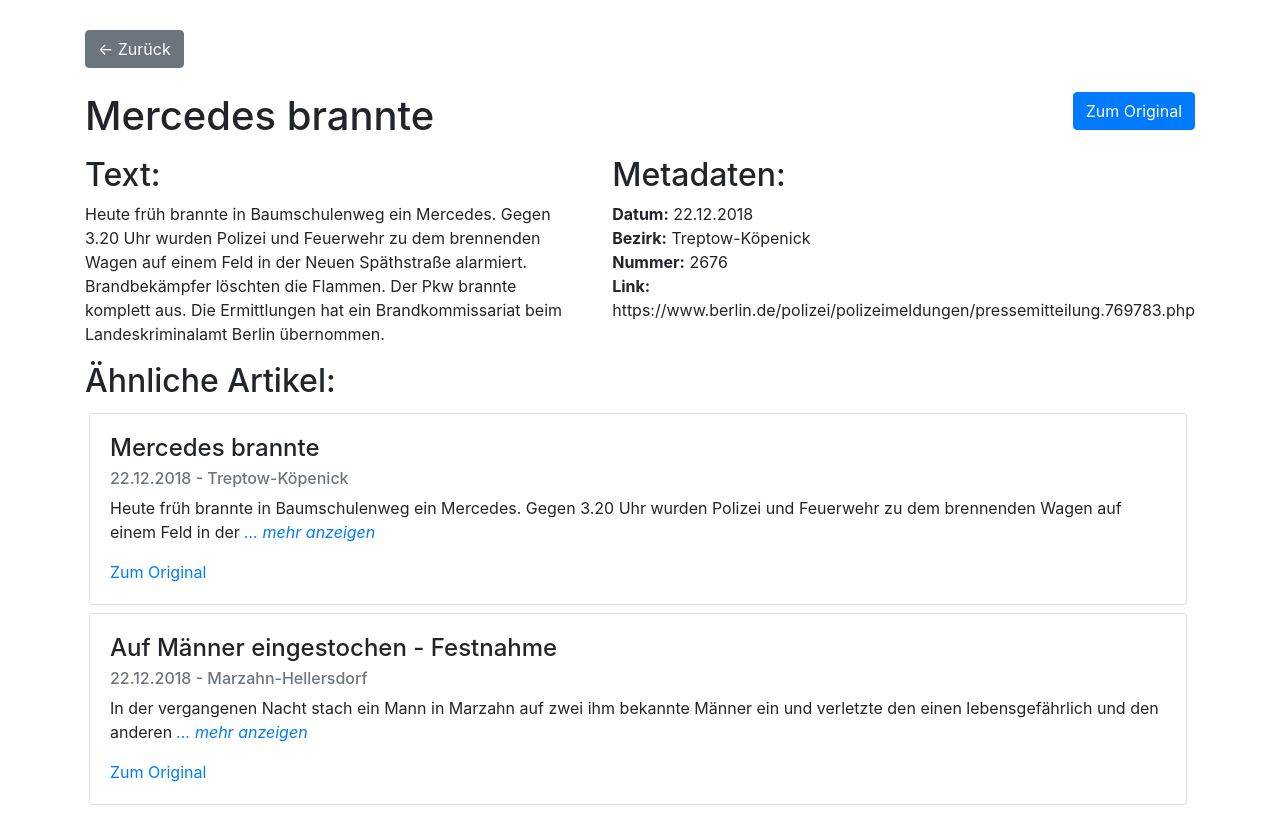
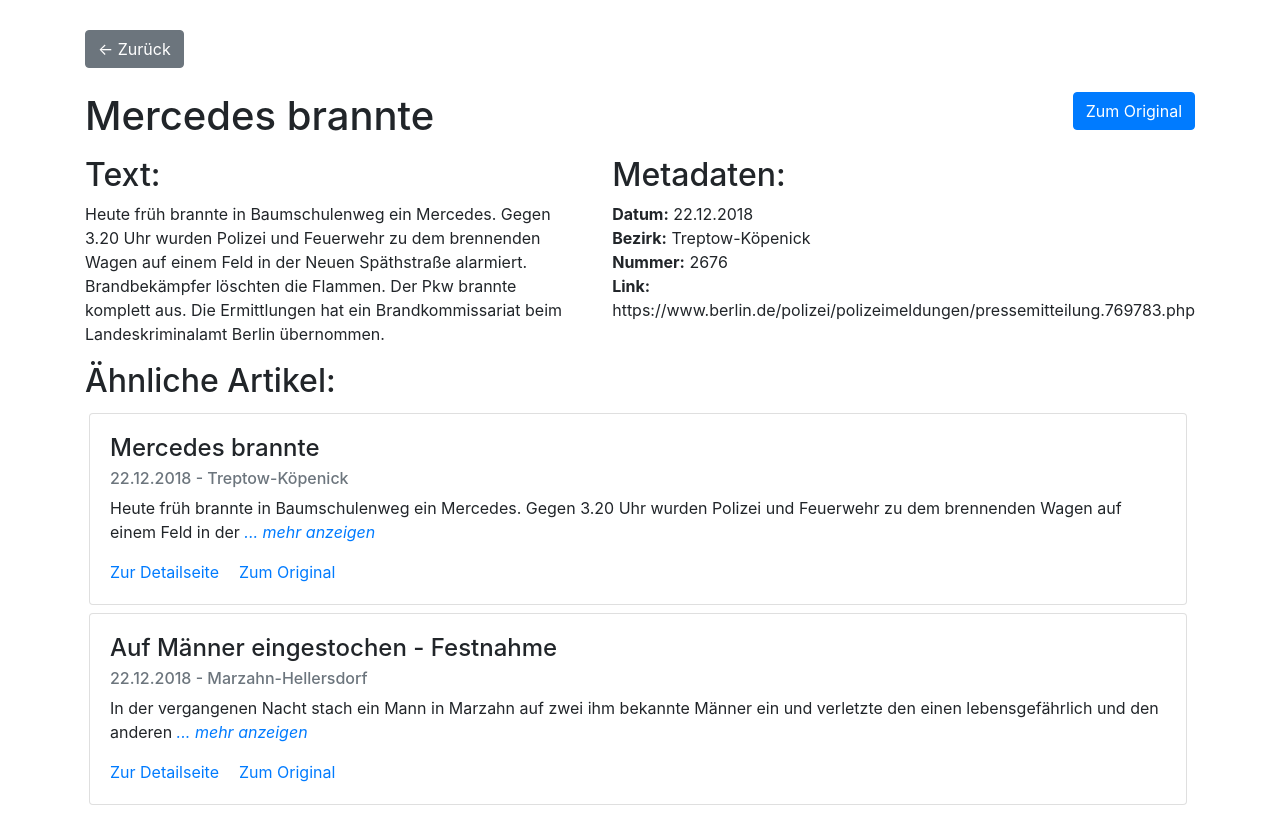
Before and after one commit to SemantischeSucheHTW/frontend, a Vue app: page /reports/1 in a window 1280 px wide. Built offline with nearby package versions, Linux system fonts and the light colour scheme; no server answers.

Commit message:
made searchresult point to result page

```diff
--- a/src/components/SearchResult.vue
+++ b/src/components/SearchResult.vue
@@ -9,12 +9,14 @@
             <p v-show="!collapsed" class="card-text">
                 {{result.text}}
             </p>
+            <b-link
+                    :href="'/reports/' + encodeURIComponent(result.link)"
+                    class="card-link">Zur Detailseite</b-link>
             <b-link target="_blank" :href="result.link"
                     class="card-link">Zum Original</b-link>
         </b-card>
     </div>
 </template>
-
 <script>
     export default {
         name: 'SearchResult',
```
